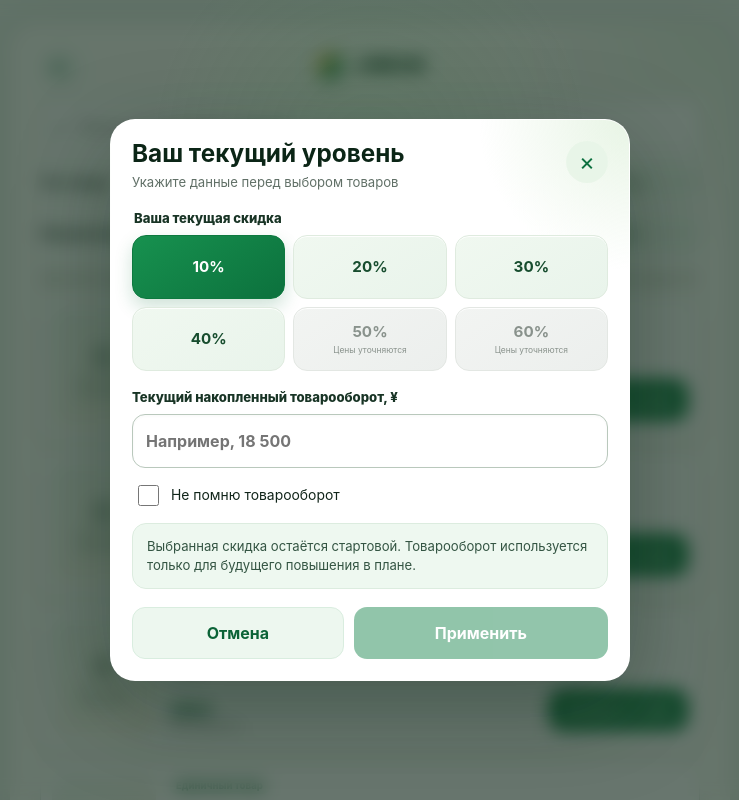
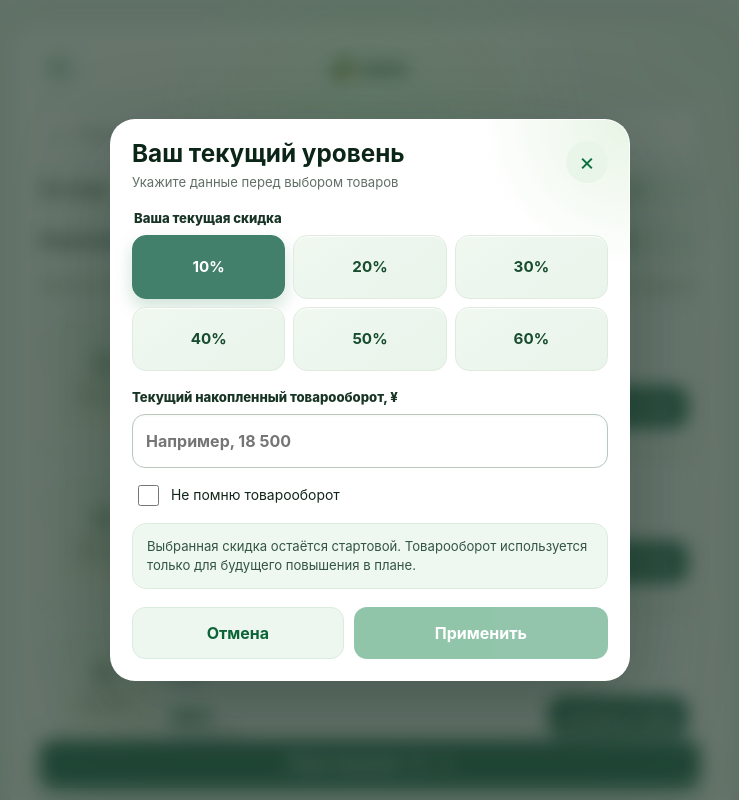
Before and after one commit to biztriumph-maker/jimon-calculator, a React (Vite) app: page / in a window 1280 px wide. Both pictures are taken after a click on the button 640 px from the left and 678 px from the top of the page. Shown: the top 800 px of the page, without its empty margins (270-1009 px from the left). Built offline with nearby package versions, Linux system fonts and the light colour scheme.

Commit message:
ui: validate partner data and polish catalog controls

```diff
--- a/src/domain/calculator.ts
+++ b/src/domain/calculator.ts
@@ -20,6 +20,16 @@ export const getDiscountForTurnover = (
   )
 
   return Math.max(reached, minimum) as DiscountLevel
+}
+
+export const getPartnerDiscountMismatch = (
+  selectedDiscount: DiscountLevel,
+  turnover: number | null,
+): DiscountLevel | null => {
+  if (turnover === null) return null
+
+  const expectedDiscount = getDiscountForTurnover(turnover)
+  return expectedDiscount === selectedDiscount ? null : expectedDiscount
 }
 
 export const getActualPrice = (
--- a/src/domain/thresholds.ts
+++ b/src/domain/thresholds.ts
@@ -2,7 +2,7 @@ import type { DiscountLevel } from './types'
 
 export const DISCOUNT_LEVELS: DiscountLevel[] = [0, 10, 20, 30, 40, 50, 60]
 export const PARTNER_LEVELS: DiscountLevel[] = [10, 20, 30, 40, 50, 60]
-export const SELECTABLE_PARTNER_LEVELS: DiscountLevel[] = [10, 20, 30, 40]
+export const SELECTABLE_PARTNER_LEVELS: DiscountLevel[] = [...PARTNER_LEVELS]
 
 export const THRESHOLDS: Record<DiscountLevel, number> = {
   0: 0,
--- a/src/features/catalog/CatalogScreen.tsx
+++ b/src/features/catalog/CatalogScreen.tsx
@@ -72,7 +72,7 @@ export function CatalogScreen({ start, orders, onHome, onEditPartner, onAddProdu
 
   return (
     <main className="screen catalog-screen">
-      <BrandHeader onBack={onHome} compact />
+      <BrandHeader onBack={onHome} compact approved />
       {start?.mode === 'partner' && <PartnerStatus start={start} onEdit={onEditPartner} />}
       {start?.mode === 'newcomer' && <div className="level-status"><span>Товарооборот: <strong>{formatMoney(plan?.finalTurnover ?? 0)}</strong></span><span>Следующий заказ: <strong>{level}%</strong></span></div>}
       <section className="catalog-controls">
--- a/src/features/partner/PartnerModal.tsx
+++ b/src/features/partner/PartnerModal.tsx
@@ -1,4 +1,6 @@
 import { useState } from 'react'
+import { formatMoney } from '../../app/utils'
+import { getPartnerDiscountMismatch } from '../../domain/calculator'
 import { PARTNER_LEVELS, SELECTABLE_PARTNER_LEVELS } from '../../domain/thresholds'
 import type { CalculationStart, DiscountLevel } from '../../domain/types'
 
@@ -15,6 +17,15 @@ export function PartnerModal({ initial, onApply, onCancel }: {
   const [unknown, setUnknown] = useState(initial?.turnover === null)
   const numericTurnover = Number(turnover)
   const turnoverValid = unknown || (turnover.trim() !== '' && Number.isFinite(numericTurnover) && numericTurnover >= 0)
+  const expectedDiscount = !unknown && turnoverValid
+    ? getPartnerDiscountMismatch(discount, numericTurnover)
+    : null
+  const canApply = turnoverValid && expectedDiscount === null
+
+  const handleApply = () => {
+    if (!canApply) return
+    onApply({ mode: 'partner', discount, turnover: unknown ? null : numericTurnover })
+  }
 
   return (
     <div className="modal-backdrop" role="presentation">
@@ -38,6 +49,11 @@ export function PartnerModal({ initial, onApply, onCancel }: {
         </fieldset>
         <label className="field-label" htmlFor="turnover">Текущий накопленный товарооборот, ¥</label>
         <input id="turnover" className="text-input" type="number" min="0" step="1" inputMode="numeric" disabled={unknown} value={unknown ? '' : turnover} onChange={(event) => setTurnover(event.target.value)} placeholder="Например, 18 500" />
+        {expectedDiscount !== null && (
+          <p className="notice notice--warning" role="alert">
+            Проверьте данные: при товарообороте {formatMoney(numericTurnover)} по таблице соответствует скидка {expectedDiscount}%, а выбрана {discount}%. Исправьте скидку или товарооборот.
+          </p>
+        )}
         <label className="checkbox-row">
           <input type="checkbox" checked={unknown} onChange={(event) => setUnknown(event.target.checked)} />
           <span>Не помню товарооборот</span>
@@ -49,7 +65,7 @@ export function PartnerModal({ initial, onApply, onCancel }: {
         </p>
         <div className="modal__actions">
           <button className="secondary-button" onClick={onCancel}>Отмена</button>
-          <button className="primary-button" disabled={!turnoverValid} onClick={() => onApply({ mode: 'partner', discount, turnover: unknown ? null : numericTurnover })}>Применить</button>
+          <button className="primary-button" disabled={!canApply} onClick={handleApply}>Применить</button>
         </div>
       </section>
     </div>
--- a/src/styles/components.css
+++ b/src/styles/components.css
@@ -39,12 +39,12 @@
 .discount-grid button { min-height: 54px; padding: 7px 4px; border: 1px solid transparent; border-radius: 11px; color: var(--green-950); background: var(--green-100); }
 .discount-grid button strong, .discount-grid button small { display: block; }
 .discount-grid button small { margin-top: 2px; font-size: .58rem; line-height: 1.1; }
-.discount-grid button.selected { color: white; background: var(--green-700); }
+.discount-grid button.selected { color: var(--jimon-action-text); background: var(--jimon-action); }
 .discount-grid button:disabled { color: #87908a; background: #eef0ee; opacity: 1; }
 .text-input { width: 100%; min-height: 49px; padding: 11px 13px; border: 1px solid #bac7bd; border-radius: 11px; color: var(--text); background: white; font-weight: 700; }
 .text-input:disabled { color: #89928c; background: #f0f2f0; }
 .checkbox-row { display: flex; align-items: center; gap: 9px; padding-top: 13px; font-size: .87rem; }
-.checkbox-row input { width: 20px; height: 20px; accent-color: var(--green-700); }
+.checkbox-row input { width: 20px; height: 20px; accent-color: var(--jimon-action); }
 .modal__actions { display: grid; grid-template-columns: 1fr 1.2fr; gap: 10px; margin-top: 20px; }
 
 .partner-status, .level-status { margin: 12px 0; border-radius: 13px; background: var(--green-100); font-size: .78rem; }
@@ -59,7 +59,7 @@
 .filter-group > strong { font-size: .78rem; }
 .segmented { display: grid; grid-template-columns: repeat(3,1fr); gap: 6px; }
 .segmented button { min-width: 0; min-height: 39px; padding: 6px 3px; border: 0; border-radius: 10px; color: #31543f; background: var(--green-100); font-size: clamp(.67rem, 2.6vw, .8rem); }
-.segmented button.selected { color: white; background: var(--green-700); font-weight: 800; }
+.segmented button.selected { color: var(--jimon-action-text); background: var(--jimon-action); font-weight: 800; }
 .catalog-meta { display: flex; justify-content: space-between; gap: 8px; padding: 6px 2px 11px; color: var(--muted); font-size: .68rem; }
 .product-list { display: grid; gap: 11px; padding-bottom: 92px; }
 .product-card { display: grid; grid-template-columns: 104px 1fr; gap: 13px; padding: 11px; border: 1px solid var(--border); border-radius: 18px; background: white; box-shadow: 0 8px 22px rgba(15,71,37,.055); }
@@ -77,6 +77,16 @@
 .price--missing { color: #946b12; font-size: .76rem; white-space: normal; }
 .sticky-plan { position: sticky; z-index: 10; bottom: 0; padding: 12px 0 max(12px,env(safe-area-inset-bottom)); background: linear-gradient(transparent,#fbfdfb 24%); }
 .sticky-plan .primary-button { display: flex; justify-content: center; gap: 12px; box-shadow: 0 10px 30px rgba(12,105,57,.25); }
+
+@media (min-width: 721px) {
+  .catalog-screen .sticky-plan {
+    position: fixed;
+    left: 50%;
+    bottom: 0;
+    width: min(calc(100vw - 60px), 660px);
+    transform: translateX(-50%);
+  }
+}
 
 .modal-backdrop--sheet { place-items: end center; padding: 0; }
 .order-editor { width: min(100%,720px); max-height: 92dvh; border-radius: 24px 24px 0 0; padding-bottom: max(22px,env(safe-area-inset-bottom)); }
@@ -309,11 +319,11 @@
   padding-top: 12px;
 }
 .newcomer-screen .screen-actions .primary-button {
-  --newcomer-cta: #4A8058;
-  --newcomer-cta-hover: #447851;
-  --newcomer-cta-pressed: #3D6E49;
-  --newcomer-cta-focus: rgba(74,128,88,.28);
-  --newcomer-cta-text: #FFFFFF;
+  --newcomer-cta: var(--jimon-action);
+  --newcomer-cta-hover: var(--jimon-action-hover);
+  --newcomer-cta-pressed: var(--jimon-action-pressed);
+  --newcomer-cta-focus: var(--jimon-action-focus);
+  --newcomer-cta-text: var(--jimon-action-text);
   min-height: 51px;
   border-radius: 13px;
   color: var(--newcomer-cta-text);
@@ -369,9 +379,9 @@
 }
 .partner-modal .discount-grid button strong { font-size: .95rem; }
 .partner-modal .discount-grid button.selected {
-  border-color: #0d793f;
-  color: white;
-  background: linear-gradient(145deg, #17914f, #0c713d);
+  border-color: var(--jimon-action);
+  color: var(--jimon-action-text);
+  background: var(--jimon-action);
   box-shadow: 0 8px 18px rgba(13,113,61,.2);
 }
 .partner-modal .discount-grid button:disabled {
@@ -396,8 +406,23 @@
   border-radius: 14px;
   background: #eef8f0;
 }
+.partner-modal .notice--warning {
+  border-color: #ead59c;
+  color: #6d5416;
+  background: #fff7da;
+}
 .partner-modal .modal__actions { margin-top: 18px; }
 .partner-modal .modal__actions button { min-height: 52px; border-radius: 13px; }
+
+.catalog-screen .brand-logo-approved {
+  display: block;
+  width: 102px;
+  height: 40px;
+  object-fit: contain;
+  border: 0;
+  box-shadow: none;
+  filter: none;
+}
 
 @media (max-width: 380px) {
   .onboarding-screen .intro-card { padding: 12px; }
--- a/src/styles/global.css
+++ b/src/styles/global.css
@@ -11,6 +11,11 @@
   --green-700: #128248;
   --green-200: #d9eddf;
   --green-100: #edf7ef;
+  --jimon-action: #43806C;
+  --jimon-action-hover: #3B745F;
+  --jimon-action-pressed: #346956;
+  --jimon-action-focus: rgba(67, 128, 108, 0.28);
+  --jimon-action-text: #FFFFFF;
   --gold: #d9b651;
   --cream: #fbfcf7;
   --surface: #ffffff;
@@ -30,7 +35,7 @@ button { cursor: pointer; }
 button:disabled { cursor: not-allowed; }
 h1, h2, h3, p { margin-top: 0; }
 button:focus-visible, input:focus-visible {
-  outline: 3px solid rgba(19, 131, 75, 0.28);
+  outline: 3px solid var(--jimon-action-focus);
   outline-offset: 2px;
 }
 
@@ -60,12 +65,16 @@ button:focus-visible, input:focus-visible {
   font-weight: 750;
   transition: transform 120ms ease, background 120ms ease, opacity 120ms ease;
 }
-.primary-button, .small-button { color: white; background: var(--green-700); }
+.primary-button, .small-button { color: var(--jimon-action-text); background: var(--jimon-action); }
 .primary-button { width: 100%; padding: 13px 18px; font-size: 1rem; }
 .secondary-button { color: var(--green-800); background: var(--green-100); border: 1px solid var(--green-200); padding: 11px 18px; }
 .small-button { min-height: 42px; padding: 9px 14px; font-size: 0.82rem; }
-.primary-button:not(:disabled):active, .small-button:not(:disabled):active { transform: scale(0.985); }
-.primary-button:disabled, .small-button:disabled { opacity: 0.46; }
+.primary-button:not(:disabled):active, .small-button:not(:disabled):active { background: var(--jimon-action-pressed); transform: scale(0.985); }
+.primary-button:disabled, .small-button:disabled { background: var(--green-700); opacity: 0.46; }
+
+@media (hover: hover) and (pointer: fine) {
+  .primary-button:not(:disabled):hover, .small-button:not(:disabled):hover { background: var(--jimon-action-hover); }
+}
 .icon-button {
   width: 42px;
   height: 42px;
```
Also changed, not shown: 1 other file (tests, documents, lock files or other folders).
